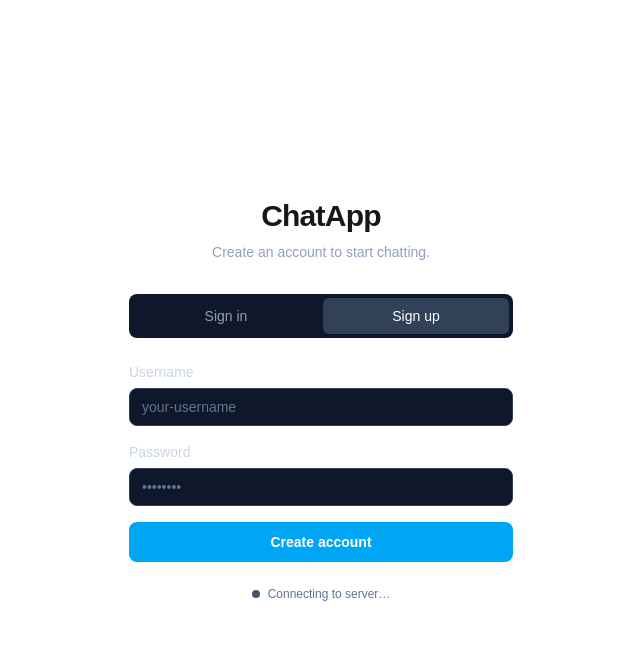
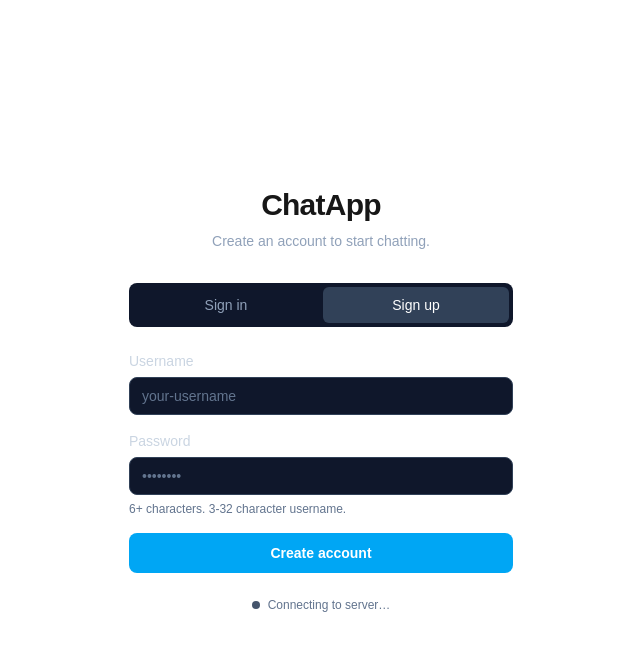
Before and after one commit to aashish-mgr/ChatApp-frontend, a Next.js app: page /login in a window 1280 px wide. Both pictures are taken after a click on the button "Sign up". Shown: the top 650 px of the page, without its empty margins (319-959 px from the left). Built offline with nearby package versions, Linux system fonts and the light colour scheme; no server answers.

Commit message:
fix: validate register credentials client-side and clear password on tab switch

```diff
--- a/src/app/login/page.tsx
+++ b/src/app/login/page.tsx
@@ -4,8 +4,15 @@ import { useEffect, useState, type FormEvent } from "react";
 import { useRouter } from "next/navigation";
 import { useAuth } from "../../components/providers/AuthProvider";
 import { useSocket } from "../../components/providers/SocketProvider";
+import { SocketTimeoutError } from "../../lib/emit";
 
 type Mode = "login" | "register";
+
+// Mirror the backend's register rules so the user learns about them before
+// the round-trip (login intentionally skips them: see auth.socket.ts).
+const MIN_USERNAME_LENGTH = 3;
+const MAX_USERNAME_LENGTH = 32;
+const MIN_PASSWORD_LENGTH = 6;
 
 export default function LoginPage() {
   const router = useRouter();
@@ -35,6 +42,22 @@ export default function LoginPage() {
       return;
     }
 
+    if (mode === "register") {
+      if (
+        trimmedUsername.length < MIN_USERNAME_LENGTH ||
+        trimmedUsername.length > MAX_USERNAME_LENGTH
+      ) {
+        setError(
+          `Username must be ${MIN_USERNAME_LENGTH}-${MAX_USERNAME_LENGTH} characters.`,
+        );
+        return;
+      }
+      if (password.length < MIN_PASSWORD_LENGTH) {
+        setError(`Password must be at least ${MIN_PASSWORD_LENGTH} characters.`);
+        return;
+      }
+    }
+
     setIsSubmitting(true);
     try {
       if (mode === "register") {
@@ -45,9 +68,11 @@ export default function LoginPage() {
       router.replace("/");
     } catch (submitError) {
       setError(
-        submitError instanceof Error
-          ? submitError.message
-          : "Something went wrong. Please try again.",
+        submitError instanceof SocketTimeoutError
+          ? "Could not reach the server. Please try again."
+          : submitError instanceof Error
+            ? submitError.message
+            : "Something went wrong. Please try again.",
       );
     } finally {
       setIsSubmitting(false);
@@ -55,8 +80,12 @@ export default function LoginPage() {
   };
 
   const switchMode = (next: Mode) => {
+    if (next === mode) return;
     setMode(next);
     setError(null);
+    // Don't carry a typed password across tabs (e.g. a sign-in password
+    // sitting in the sign-up form).
+    setPassword("");
   };
 
   return (
@@ -127,6 +156,12 @@ export default function LoginPage() {
               className="w-full rounded-lg border border-slate-700 bg-slate-900 px-3 py-2 text-sm text-slate-100 outline-none transition placeholder:text-slate-500 focus:border-sky-500 focus:ring-2 focus:ring-sky-500/30"
               placeholder="••••••••"
             />
+            {mode === "register" ? (
+              <p className="text-xs text-slate-500">
+                {MIN_PASSWORD_LENGTH}+ characters.{" "}
+                {MIN_USERNAME_LENGTH}-{MAX_USERNAME_LENGTH} character username.
+              </p>
+            ) : null}
           </div>
 
           {error ? (
```
